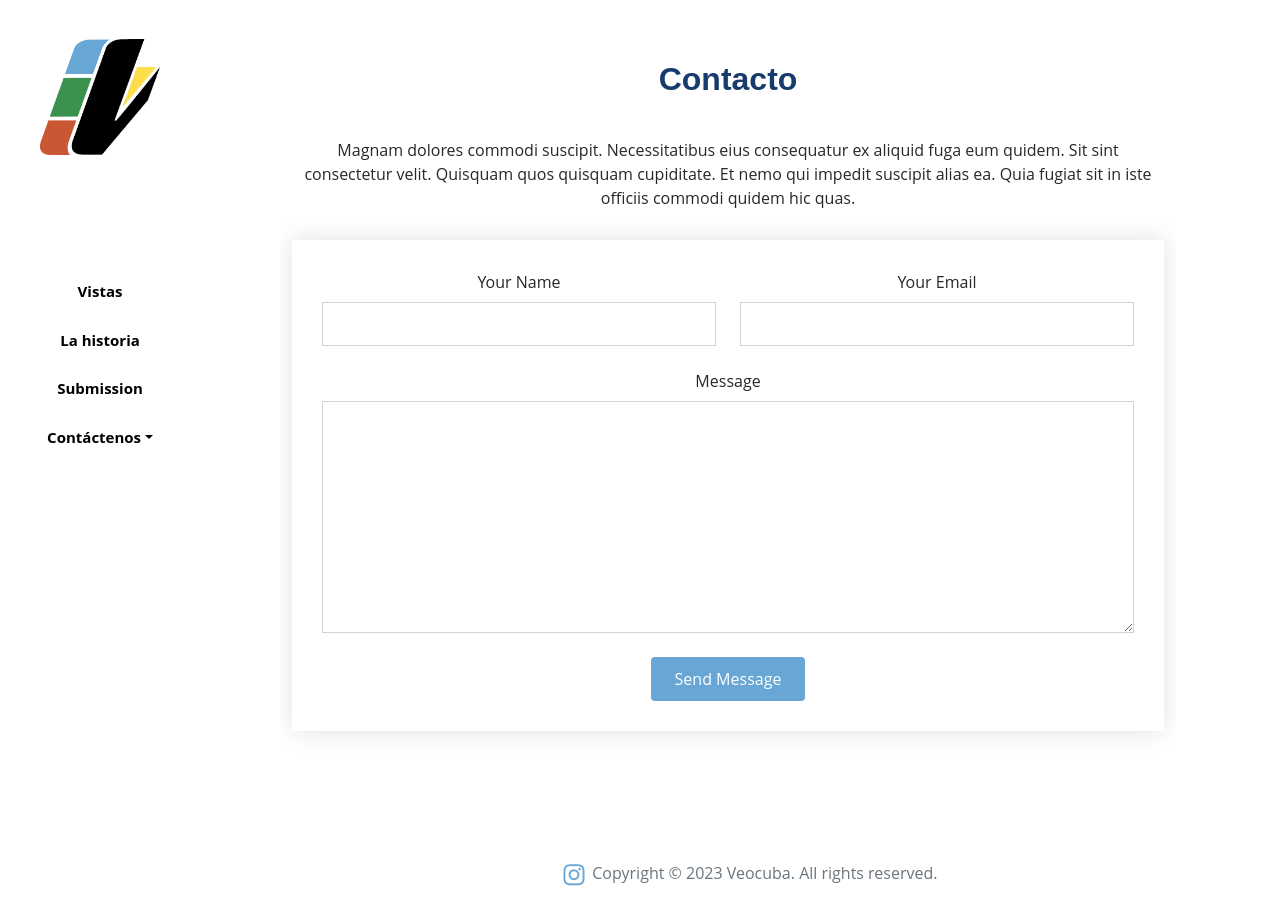
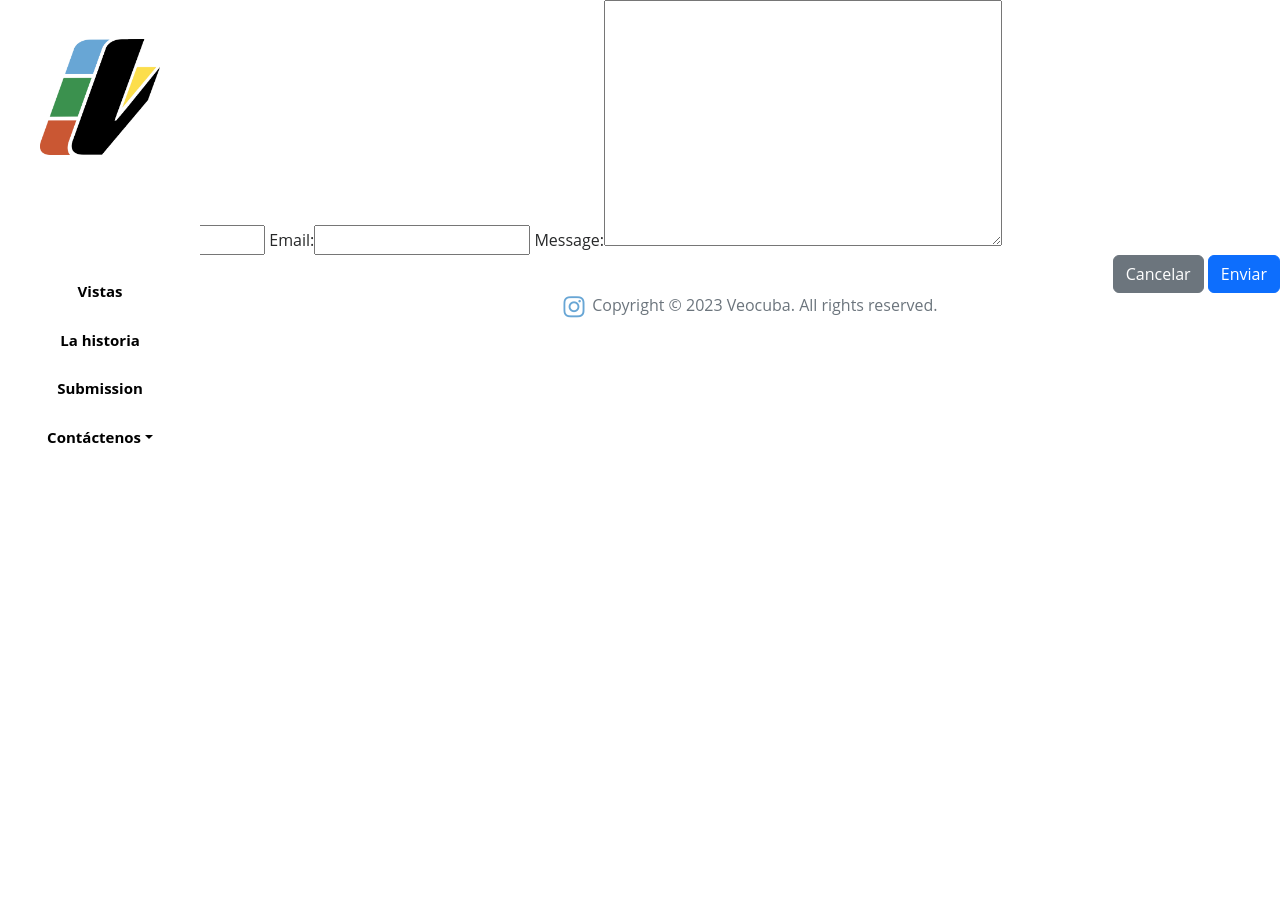
Before and after one commit to yandivd/VeoCuba, a Django app: page /contact/ in a window 1280 px wide. After the commit the page ends 443 px from the top, so only its background shows below. Run offline with Django 3.2, Linux system fonts and the light colour scheme; some libraries are stand-ins or nearby versions.

Commit message:
contacto terminado back con envio de correo

```diff
--- a/main/admin.py
+++ b/main/admin.py
@@ -15,6 +15,10 @@ class AboutUsAdmin(admin.ModelAdmin):
         verbose_name = 'Historia'
         verbose_plural_name = 'Historias'
 
+class ContactoAdmin(admin.ModelAdmin):
+    list_display = ('name','email','message',)
+
 admin.site.register(Imagen, ImageAdmin)
 # admin.site.register(Estado, EstadoAdmin)
 admin.site.register(AboutUs, AboutUsAdmin)
+admin.site.register(Contacto, ContactoAdmin)
--- a/main/forms.py
+++ b/main/forms.py
@@ -6,3 +6,9 @@ class ImagenForm(forms.ModelForm):
     class Meta:
         model = Imagen
         fields = '__all__'
+
+class ContactoForm(forms.ModelForm):
+
+    class Meta:
+        model = Contacto
+        fields = '__all__'
--- a/main/models.py
+++ b/main/models.py
@@ -56,3 +56,11 @@ class Miembros(models.Model):
         return self.nombre
 
 ###### Models para el Contacto ########
+
+class Contacto(models.Model):
+    name = models.CharField(max_length=50)
+    email = models.EmailField()
+    message = models.TextField()
+
+    def __str__(self):
+        return self.name
--- a/main/templates/main/contact.html
+++ b/main/templates/main/contact.html
@@ -3,44 +3,18 @@
 {% block content %}
 
         <!-- ======= Contact Section ======= -->
-    <section id="contact" class="contact text-center">
-      <div class="container">
+        <form action="" method="post">
+        {% csrf_token %}
+        <label for="id_name">Name:</label><input type="text" name="name" maxlength="50" required="" id="id_name">
+        <label for="id_email">Email:</label><input type="email" name="email" maxlength="254" required="" id="id_email">
+        <label for="id_message">Message:</label><textarea name="message" cols="40" rows="10" required="" id="id_message"></textarea>
 
-        <div class="section-title">
-          <h2>Contacto</h2>
-          <p>Magnam dolores commodi suscipit. Necessitatibus eius consequatur ex aliquid fuga eum quidem. Sit sint consectetur velit. Quisquam quos quisquam cupiditate. Et nemo qui impedit suscipit alias ea. Quia fugiat sit in iste officiis commodi quidem hic quas.</p>
-        </div>
 
-        <div class="row text-center" data-aos="fade-in">
-
-          <div class="text-center mt-lg-0 d-flex align-items-stretch">
-            <form action="forms/contact.php" method="post" role="form" class="php-email-form">
-              <div class="row">
-                <div class="form-group col-md-6">
-                  <label for="name">Your Name</label>
-                  <input type="text" name="name" class="form-control" id="name" required>
-                </div>
-                <div class="form-group col-md-6">
-                  <label for="name">Your Email</label>
-                  <input type="email" class="form-control" name="email" id="email" required>
-                </div>
-              </div>
-              <div class="form-group">
-                <label for="name">Message</label>
-                <textarea class="form-control" name="message" rows="10" required></textarea>
-              </div>
-              <div class="my-3">
-                <div class="loading">Loading</div>
-                <div class="error-message"></div>
-                <div class="sent-message">Your message has been sent. Thank you!</div>
-              </div>
-              <div class="text-center"><button type="submit">Send Message</button></div>
-            </form>
-          </div>
-
-        </div>
-
-      </div>
-    </section><!-- End Contact Section -->
+<div class="d-flex justify-content-end">
+  <button type="reset" value="Cancelar" class="btn btn-secondary">Cancelar</button><!---El tipo submit es el q recarga la pag y envia los datos-->
+  &nbsp;
+  <button type="submit" id="btnEnviar" class="btn btn-primary">Enviar</button><!--El tipo submit es el q recarga la pag y envia los datos-->
+</div>
+</form>
 
 {% endblock %}
--- a/main/views.py
+++ b/main/views.py
@@ -1,5 +1,9 @@
-from django.shortcuts import render
+from django.shortcuts import render, redirect
 from .models import *
+from .forms import *
+import smtplib
+from email.mime.text import MIMEText
+from django.conf import settings
 
 # Create your views here.
 def index(request):
@@ -22,4 +26,70 @@ def submission(request):
     return render(request, 'main/submission.html')
 
 def contact(request):
-    return render(request, 'main/contact.html')
+    data = {
+        'form': ContactoForm()
+    }
+    if request.method == 'POST':
+        formulario= ContactoForm(data=request.POST)
+        if formulario.is_valid():
+            email=formulario.cleaned_data['email']
+            texto=formulario.cleaned_data['message']
+            formulario.save()
+            send_emailC(email, texto)
+            return redirect(to='index')
+        else:
+            data['form']=formulario
+
+    return render(request, 'main/contact.html', data)
+
+##### Funciones para el envio de correo ###
+######funcion para enviar correos#######
+def send_emailC(email,texto):
+    try:
+        mailServer = smtplib.SMTP(settings.EMAIL_HOST, settings.EMAIL_PORT)
+        print(mailServer.ehlo())
+        mailServer.starttls()
+        print(mailServer.ehlo())
+        mailServer.login(settings.EMAIL_HOST_USER, settings.EMAIL_HOST_PASSWORD)
+        print('Conectado...')
+
+        ####cambiar el correo para el del que lo recive
+        email_to='yandivd@gmail.com'
+
+        #construir el mensaje
+        mensaje= MIMEText("""Alguien ha hecho contacto contigo a traves de tu sitio Web.  """+
+                        "Correo: "+email+' '+"Mensaje: "+texto )
+        mensaje['From'] = settings.EMAIL_HOST_USER
+        mensaje['To'] = email_to
+        mensaje['Subject'] = 'Te han dejado un mensaje'
+
+        mailServer.sendmail(settings.EMAIL_HOST_USER,email_to, mensaje.as_string())
+        print("Correo enviado")
+
+    except Exception as e:
+        print(e)
+
+#correo para cuando contacten
+def send_email(asunto, usuario, link):
+    try:
+        mailServer = smtplib.SMTP(settings.EMAIL_HOST, settings.EMAIL_PORT)
+        print(mailServer.ehlo())
+        mailServer.starttls()
+        print(mailServer.ehlo())
+        mailServer.login(settings.EMAIL_HOST_USER, settings.EMAIL_HOST_PASSWORD)
+        print('Conectado...')
+
+        email_to='yandivd@gmail.com'
+
+        #construir el mensaje
+        mensaje= MIMEText(usuario+""" ha dejado un testimonio acerca de ti. Entre al siguiente
+                            link para acceder: """+ link)
+        mensaje['From'] = settings.EMAIL_HOST_USER
+        mensaje['To'] = email_to
+        mensaje['Subject'] = asunto
+
+        mailServer.sendmail(settings.EMAIL_HOST_USER,email_to, mensaje.as_string())
+        print("Correo enviado")
+
+    except Exception as e:
+        print(e)
```
Also changed, not shown: VeoCuba/settings.py (+11 -0 lines), db.sqlite3, main/migrations/0012_auto_20230116_1933.py (added).
